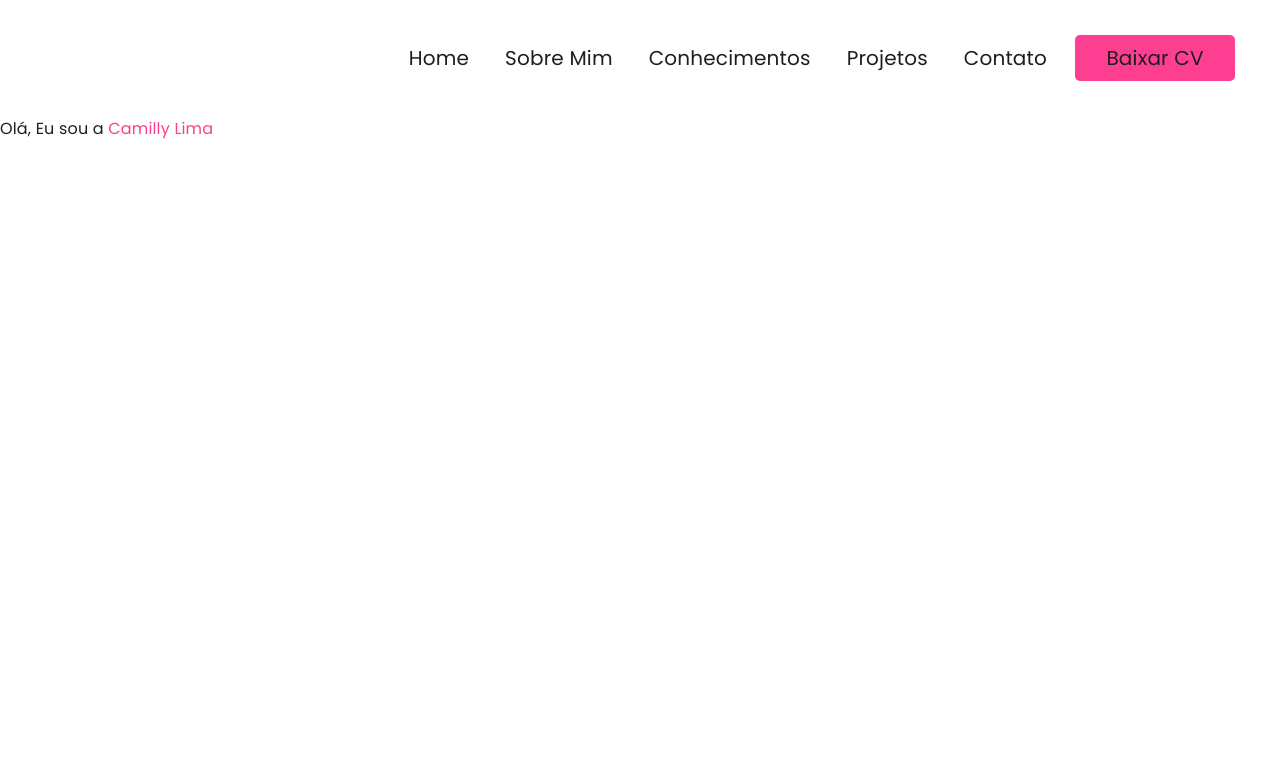
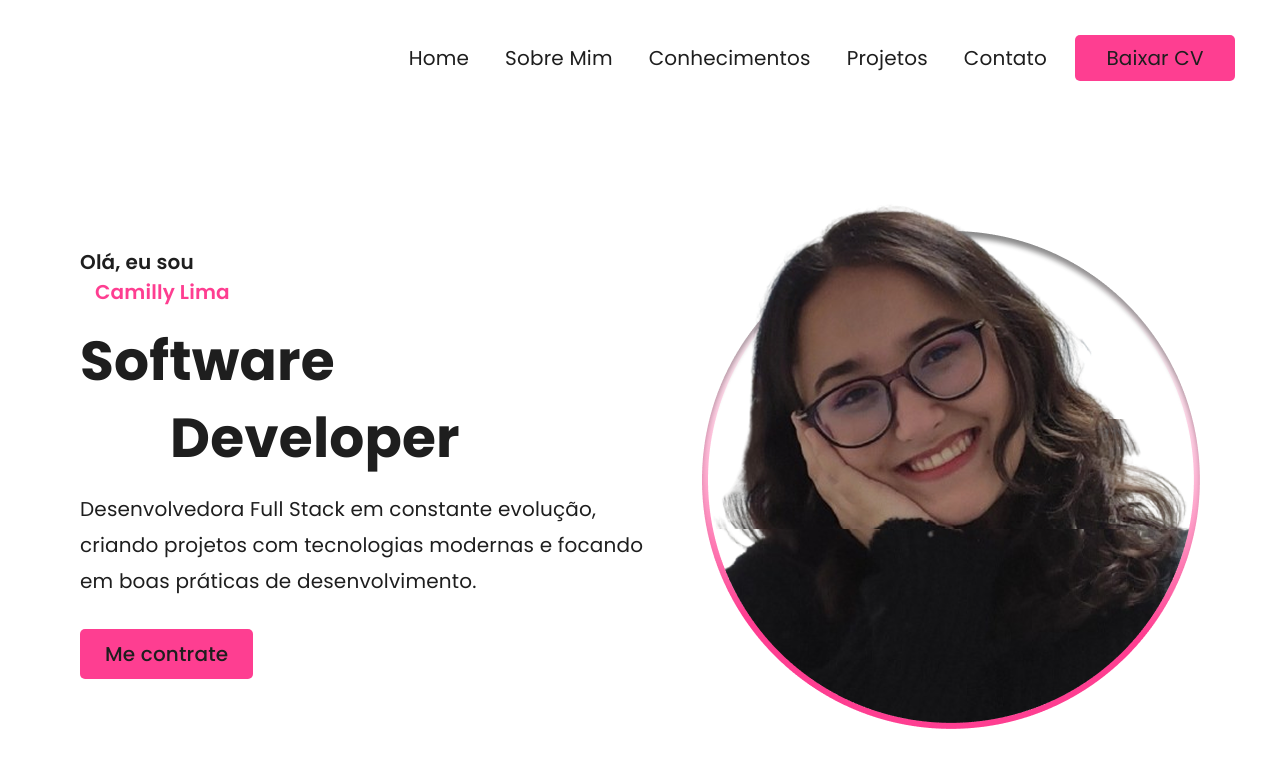
Before and after one commit to CamysRL/portfolio, a React (Vite) app: page / in a window 1280 px wide. Shown: the top 768 px of the page. Built offline with nearby package versions, Linux system fonts and the light colour scheme.

Commit message:
introduction completed

```diff
--- a/src/App.jsx
+++ b/src/App.jsx
@@ -1,12 +1,16 @@
 import { Route, Routes } from "react-router-dom";
 import './App.css'
 import { Header } from "./components";
+import { Home } from "./pages";
 
 function App() {
   return (
     <>
       <Header />
-      <p>Olá, Eu sou a <span>Camilly Lima</span></p>
+      <Routes>
+        <Route path="/" element={<Home />} />
+        <Route path="*" element={<Home />} />
+      </Routes>
     </>
   )
 }
--- a/src/components/Header/style.css
+++ b/src/components/Header/style.css
@@ -10,6 +10,7 @@
   z-index: 9999;
   position: sticky;
   top: 0;
+  background-color: var(--bg);
 }
 
 .menu-icon {
@@ -82,7 +83,7 @@
 
 .menu-item a {
   color: var(--text);
-  font-size: var(--font-menu-mobile);
+  font-size: var(--font-mobile);
 }
 
 .menu-item a:not(.btn-download):hover {
@@ -96,7 +97,7 @@
   text-align: center;
   padding: 10px;
   background-color: var(--accent);
-  font-size: var(--font-menu-mobile);
+  font-size: var(--font-mobile);
   color: var(--text);
   border-radius: 5px;
   margin-top: 20px;
@@ -120,11 +121,11 @@
     padding: 25px 35px;
   }
   .menu-item a {
-    font-size: var(--font-menu-tablet);
+    font-size: var(--font-tablet);
   }
 
   .btn-download {
-    font-size: var(--font-menu-tablet);
+    font-size: var(--font-tablet);
   }
 }
 
@@ -186,7 +187,7 @@
   }
 
   .menu-item a {
-    font-size: var(--font-menu-desktop);
+    font-size: var(--font-desktop);
     display: flex;
     align-items: center;
     justify-content: center;
@@ -196,7 +197,7 @@
   }
 
   .btn-download {
-    font-size: var(--font-menu-desktop);
+    font-size: var(--font-desktop);
     min-width: 160px;
     padding: 10px 40px;
     margin-top: 0;
@@ -214,7 +215,7 @@
   }
 
    .menu-item a {
-    font-size: var(--font-menu-desktop-big);
+    font-size: var(--font-desktop-big);
     padding: 10px;
   }
 
--- a/src/index.css
+++ b/src/index.css
@@ -10,10 +10,10 @@
 
   --poppins: "Poppins", sans-serif;
 
-  --font-menu-mobile: 16px;
-  --font-menu-tablet: 18px;
-  --font-menu-desktop: 20px;
-  --font-menu-desktop-big: 22px;
+  --font-mobile: 16px;
+  --font-tablet: 18px;
+  --font-desktop: 20px;
+  --font-desktop-big: 22px;
 
   color: var(--text);
   color-scheme: light dark;
@@ -75,7 +75,7 @@ h2 {
   }*/
 }
 p {
-  font-weight: 400;
+  font-weight: 500;
 }
 
 span {
--- /dev/null
+++ b/src/pages/Home/index.jsx
@@ -0,0 +1,32 @@
+import { useState } from "react";
+import "./style.css";
+import camillySuperior from "../../assets/camilly-superior.png";
+
+export default function Home() {
+  return (
+    <section className="introduction">
+      <div className="introduction-info">
+        <p className="subtitle">
+          Olá, eu sou <br />
+          <span className="name-span">Camilly Lima</span>
+        </p>
+        <h1 className="title">
+          Software
+          <br />
+          <span className="title-span">Developer</span>
+        </h1>
+        <p className="introduction-description">
+          Desenvolvedora Full Stack em constante evolução, criando projetos com
+          tecnologias modernas e focando em boas práticas de desenvolvimento.
+        </p>
+        <a className="bnt-job" href="#">Me contrate</a>
+      </div>
+
+      <img
+        className="introduction-image"
+        src={camillySuperior}
+        alt="Foto da Desenvolvedora do site - Camilly Lima"
+      />
+    </section>
+  );
+}
--- /dev/null
+++ b/src/pages/Home/style.css
@@ -0,0 +1,164 @@
+.introduction {
+  display: flex;
+  flex-direction: column;
+  gap: 15px;
+  padding: 25px;
+  align-items: center;
+  justify-content: center;
+}
+
+.introduction-info {
+  display: flex;
+  flex-direction: column;
+  gap: 15px;
+  align-items: center;
+}
+
+.subtitle {
+  width: 100%;
+  font-weight: 600;
+  font-size: var(--font-mobile);
+}
+
+.name-span {
+  margin-left: 15px;
+}
+
+.title {
+  width: 100%;
+  font-size: 50px;
+  line-height: 1.2;
+  font-weight: 700;
+}
+
+.title-span {
+  color: var(--text);
+  margin-left: 60px;
+}
+
+.introduction-description {
+  font-weight: 400;
+  font-size: var(--text);
+}
+
+.introduction-image {
+  width: 80%;
+  height: auto;
+  margin-top: 20px;
+}
+
+.bnt-job {
+  background-color: var(--accent);
+  width: 100%;
+  text-align: center;
+  color: var(--text);
+  padding: 10px;
+  border-radius: 5px;
+  margin-top: 15px;
+  font-size: (--font-mobile);
+  font-weight: 500;
+}
+
+.bnt-job:hover {
+  background-color: var(--accent-bg);
+}
+
+@media screen and (min-width: 768px) {
+  .introduction {
+    padding: 50px;
+  }
+
+  .subtitle,
+  .introduction-description,
+  .bnt-job {
+    font-size: var(--font-tablet);
+  }
+
+  .title {
+    font-size: 60px;
+    line-height: 1.3;
+  }
+
+  .title-span {
+    margin-left: 80px;
+  }
+}
+
+@media screen and (min-width: 1024px) {
+  .introduction {
+    padding: 80px;
+    gap: 40px;
+    flex-direction: row;
+  }
+
+  .introduction-info {
+    align-items: flex-start;
+  }
+
+  .subtitle,
+  .introduction-description {
+    font-size: var(--font-desktop);
+  }
+
+  .introduction-description {
+    line-height: 1.8;
+  }
+
+  .title {
+    font-size: 55px;
+    line-height: 1.4;
+  }
+
+  .title-span {
+    margin-left: 90px;
+  }
+
+  .introduction-image {
+    width: 50%;
+    height: auto;
+    margin-top: 0;
+  }
+
+  .bnt-job {
+    width: fit-content;
+    font-size: var(--font-desktop);
+    text-align: left;
+    padding: 10px 25px;
+    margin-top: 15px;
+  }
+}
+
+@media screen and (min-width: 2000px) {
+  .introduction {
+    padding: 100px;
+    gap: 80px;
+  }
+
+  .introduction-info {
+    gap: 25px;
+  }
+
+  .subtitle,
+  .introduction-description {
+    font-size: 25px;
+  }
+
+  .title {
+    font-size: 85px;
+    line-height: 1.4;
+  }
+
+  .title-span {
+    margin-left: 120px;
+  }
+
+  .introduction-image {
+    width: 700px;
+    height: auto;
+  }
+
+  .bnt-job {
+    padding: 10px 25px;
+    font-size: var(--font-desktop-big);
+  }
+}
--- /dev/null
+++ b/src/pages/index.jsx
@@ -0,0 +1,3 @@
+import Home from "./Home";
+
+export { Home };
```
Also changed, not shown: src/assets/camilly-superior.png (added).
